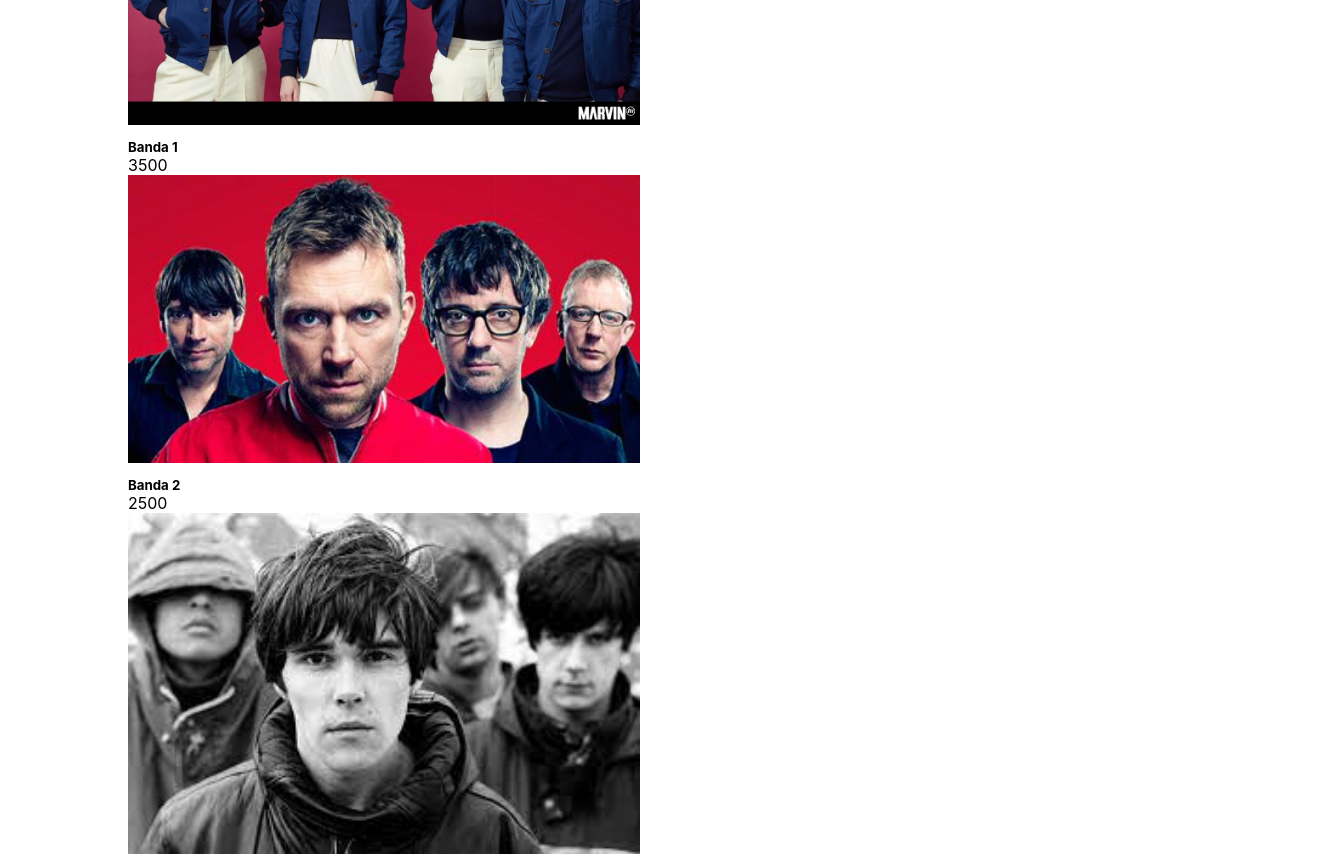
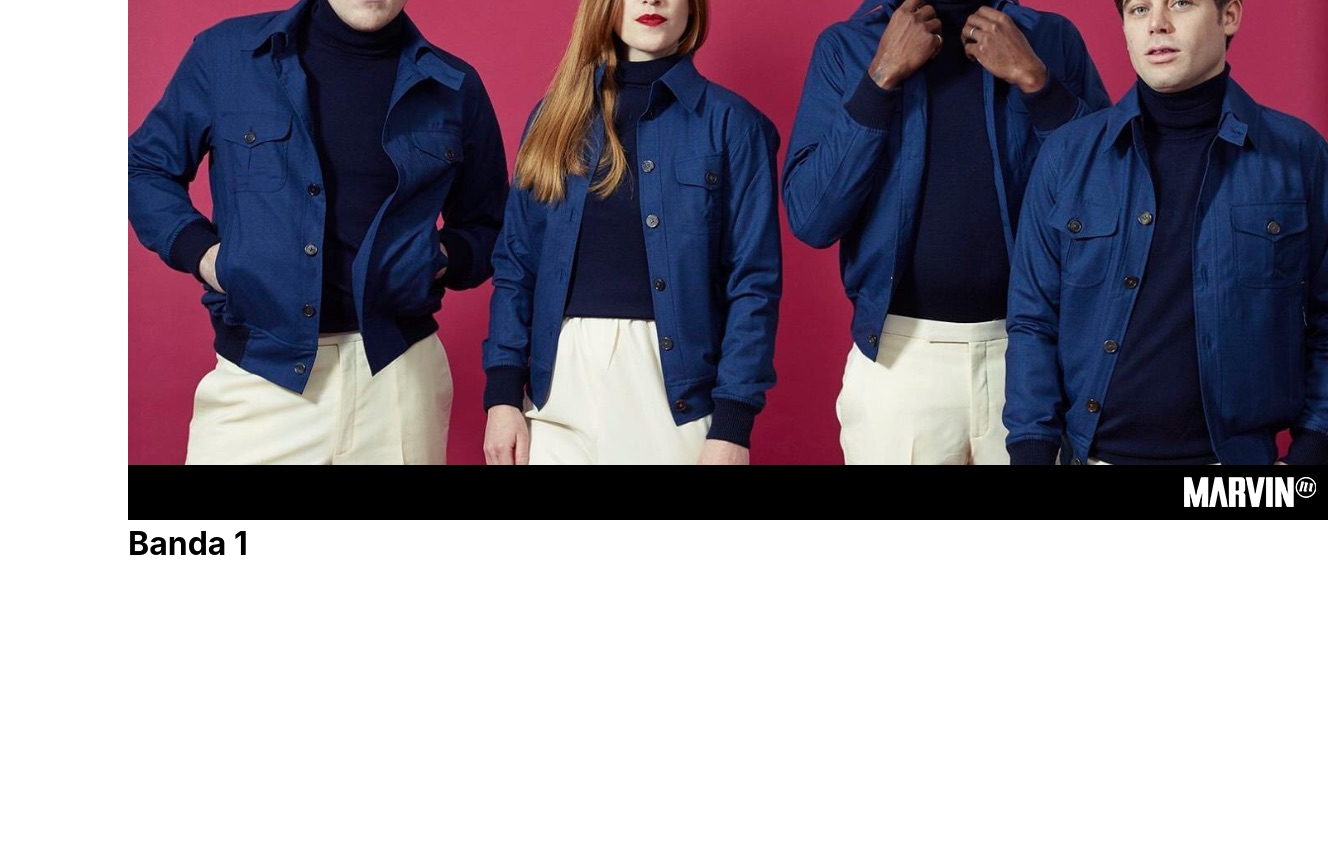
Before and after one commit to JuanHerrero28/eventos-juan, a React (Create React App) app: page / in a window 1280 px wide. Shown: the part 360-1216 px from the top of the page, 1328 px wide, since content can reach past the window. After the commit the page ends 943 px from the top, so only its background shows below. Built offline with nearby package versions, Linux system fonts and the light colour scheme.

Commit message:
Agrego ItemDetail // ItemDetailContainer

```diff
--- a/src/App.js
+++ b/src/App.js
@@ -1,5 +1,6 @@
 import './App.css';
 import ItemCount from './Components/ItemCount';
+import { ItemDetailCotainer } from './Components/ItemDetailContainer';
 import ItemListContainer from './Components/ItemListContainer';
 import Navbar from './Components/Navbar';
 
@@ -7,8 +8,9 @@ function App() {
   return (
     <div>
      <Navbar />
-     <ItemListContainer greeting= "¡Proximos Eventos!" />
-     <ItemCount stock = {6}  />
+     {/* <ItemListContainer greeting= "¡Proximos Eventos!" />
+     <ItemCount stock = {6}  /> */}
+     <ItemDetailCotainer />
     </div>
 
   );
--- /dev/null
+++ b/src/Components/ItemDetail.js
@@ -0,0 +1,16 @@
+import React from "react";
+
+export const ItemDetail = ({ data }) => {
+    return (
+        <div className="container">
+            <div className="detail">
+                <img className="detail-image" src={data.img}/>
+                <div className="content">
+                    <h1>{data.banda}</h1>
+                </div>
+            </div>
+        </div>
+    )
+}
+
+export default ItemDetail;
--- /dev/null
+++ b/src/Components/ItemDetailContainer.js
@@ -0,0 +1,38 @@
+import React, { useEffect, useState } from "react";
+
+import ItemDetail from "./ItemDetail";
+
+
+const eventos = {
+    id: 1,
+    banda: "Banda 1",
+    img: "./img/banda 3.jpg",
+    lugar: "Av. Federico Lacroze 3455, C1426 EAB",
+    fecha: "26 de julio",
+    horario: "21:00 a 23:00hs",
+    precio: 3500,
+    stock: 10
+};
+
+
+export const ItemDetailCotainer = () => {
+    const [data, setData] = useState({});
+
+    useEffect(() => {
+        const getData = new Promise(resolve => {
+            setTimeout(() => {
+                resolve(eventos);
+            }, 3000)
+        });
+        getData.then(res => setData(res));
+    }, [])
+
+
+
+
+    return (
+        <ItemDetail data={data} />
+    )
+}
+
+export default ItemDetailCotainer;
```
Also changed, not shown: src/Components/ItemDetail.css (added), src/Components/ItemDetailContainer.css (added).
